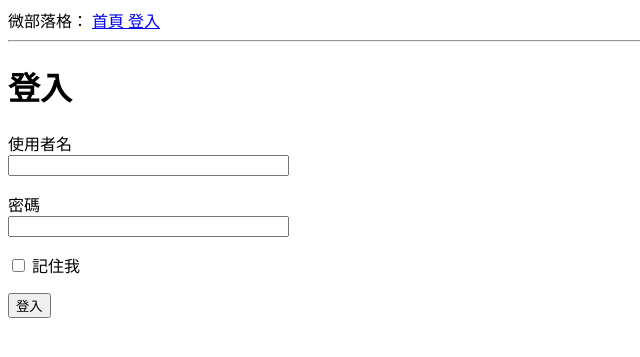
After one commit to CodeShibaGo/m3-week-06-wendy0523, a Flask app: page /login in a window 1280 px wide. The commit adds this page. Shown: the top 357 px of the page, without its empty margins (0-640 px from the left). Run offline with Flask 3, Linux system fonts and the light colour scheme.

Commit message:
update login＆&error message

```diff
--- a/microblog/app/__init__.py
+++ b/microblog/app/__init__.py
@@ -1,5 +1,7 @@
 from flask import Flask
+from config import Config
 
 app = Flask(__name__)
+app.config.from_object(Config)
 
 from app import routes
--- /dev/null
+++ b/microblog/app/forms.py
@@ -0,0 +1,9 @@
+from flask_wtf import FlaskForm
+from wtforms import StringField, PasswordField, BooleanField, SubmitField
+from wtforms.validators import DataRequired,Length
+
+class LoginForm(FlaskForm):
+    username = StringField('使用者名', validators=[DataRequired(message="用戶名不可空白或超過32字")])
+    password = PasswordField('密碼', validators=[DataRequired(message="密碼不可空白"), Length(min=6, max=32, message="密碼長度應為6到32個字符")])
+    remember_me = BooleanField('記住我')
+    submit = SubmitField('登入')
--- a/microblog/app/routes.py
+++ b/microblog/app/routes.py
@@ -1,5 +1,7 @@
 from app import app
-from flask import render_template
+from flask import render_template, flash, redirect, url_for
+from app.forms import LoginForm
+
 
 @app.route('/')
 @app.route('/index')
@@ -22,3 +24,12 @@ def index():
 
     ]
     return render_template('index.html', title='首頁', user=user,posts=posts)
+
+@app.route('/login', methods=['GET', 'POST'])
+def login():
+    form = LoginForm()
+    if form.validate_on_submit():
+        flash('使用者 {} 的登入請求，記住我 ={}'.format(
+            form.username.data, form.remember_me.data))
+        return redirect(url_for('index'))
+    return render_template('login.html', title='登入', form=form)
--- a/microblog/app/templates/base.html
+++ b/microblog/app/templates/base.html
@@ -1,14 +1,24 @@
 <html>
   <head>
     {% if title %}
-    <title>{{ title }} - 微型部落格</title>
+    <title>{{ title }} - 微部落格</title>
     {% else %}
-    <title>歡迎來到微型部落格</title>
+    <title>微部落格</title>
     {% endif %}
   </head>
   <body>
-    <div>微型部落格： <a href="/index"> 首頁 </a></div>
+    <div>
+      微部落格：
+      <a href="/index"> 首頁 </a>
+      <a href="/login"> 登入 </a>
+    </div>
     <hr />
-    {% block content %}{% endblock %}
+    {% with messages = get_flashed_messages() %} {% if messages %}
+    <ul>
+      {% for message in messages %}
+      <li>{{ message }}</li>
+      {% endfor %}
+    </ul>
+    {% endif %} {% endwith %} {% block content %}{% endblock %}
   </body>
 </html>
--- /dev/null
+++ b/microblog/app/templates/login.html
@@ -0,0 +1,22 @@
+{% extends "base.html" %} {% block content %}
+<h1>登入</h1>
+<form action="" method="post" novalidate>
+  {{form.hidden_tag() }}
+  <p>
+    {{form.username.label}}<br />
+    {{form.username(size=32) }}<br />
+    {% for error in form.username.errors %}
+    <span style="color: red">[{{ error }}]</span>
+    {% endfor %}
+  </p>
+  <p>
+    {{form.password.label}}<br />
+    {{form.password(size=32) }}<br />
+    {% for error in form.password.errors %}
+    <span style="color: red">[{{ error }}]</span>
+    {% endfor %}
+  </p>
+  <p>{{ form.remember_me() }} {{ form.remember_me.label }}</p>
+  <p>{{ form.submit() }}</p>
+</form>
+{% endblock %}
--- /dev/null
+++ b/microblog/config.py
@@ -0,0 +1,4 @@
+import os
+
+class Config:
+    SECRET_KEY = os.environ.get('SECRET_KEY') or 'you-will-never-guess'
```
